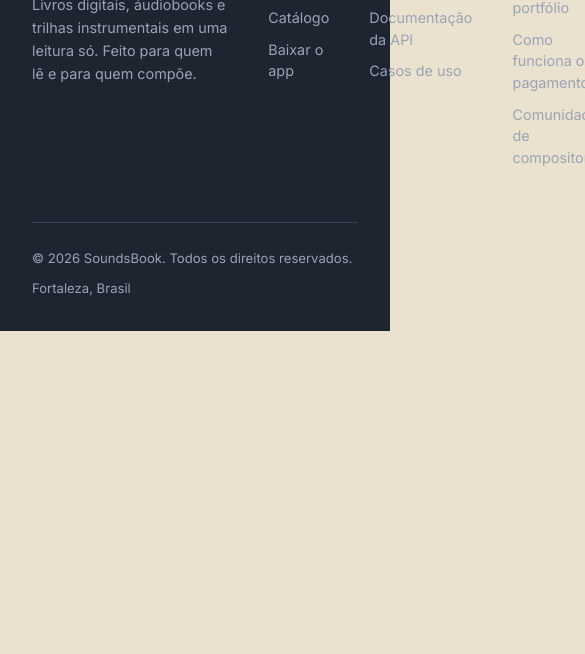
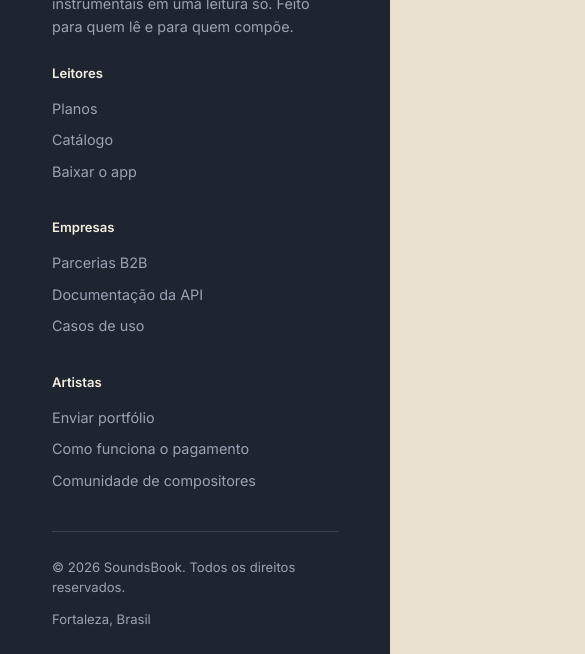
Before and after one commit to Ariel1315/SoundsBook, a plain HTML site: page previa.html in a window 390 px wide. Shown: the part 3552-4206 px from the top of the page, 585 px wide, since content can reach past the window. Before the commit the page ends 3883 px from the top, so only its background shows below. Drawn offline with Linux system fonts and the light colour scheme.

Commit message:
Add responsive styles for footer layout

```diff
--- a/previa.css
+++ b/previa.css
@@ -505,3 +505,31 @@ footer {
         display: none;
     }
 }
+
+@media (max-width: 900px) {
+    .foot-grid {
+        grid-template-columns: 1fr;
+        gap: 30px;
+    }
+}
+
+@media (max-width: 560px) {
+    footer {
+        padding: 40px 20px 25px;
+    }
+
+    .foot-grid {
+        gap: 26px;
+        padding-bottom: 30px;
+    }
+
+    .foot-brand p {
+        max-width: 100%;
+    }
+
+    .foot-bottom {
+        flex-direction: column;
+        align-items: flex-start;
+        gap: 12px;
+    }
+}
```
